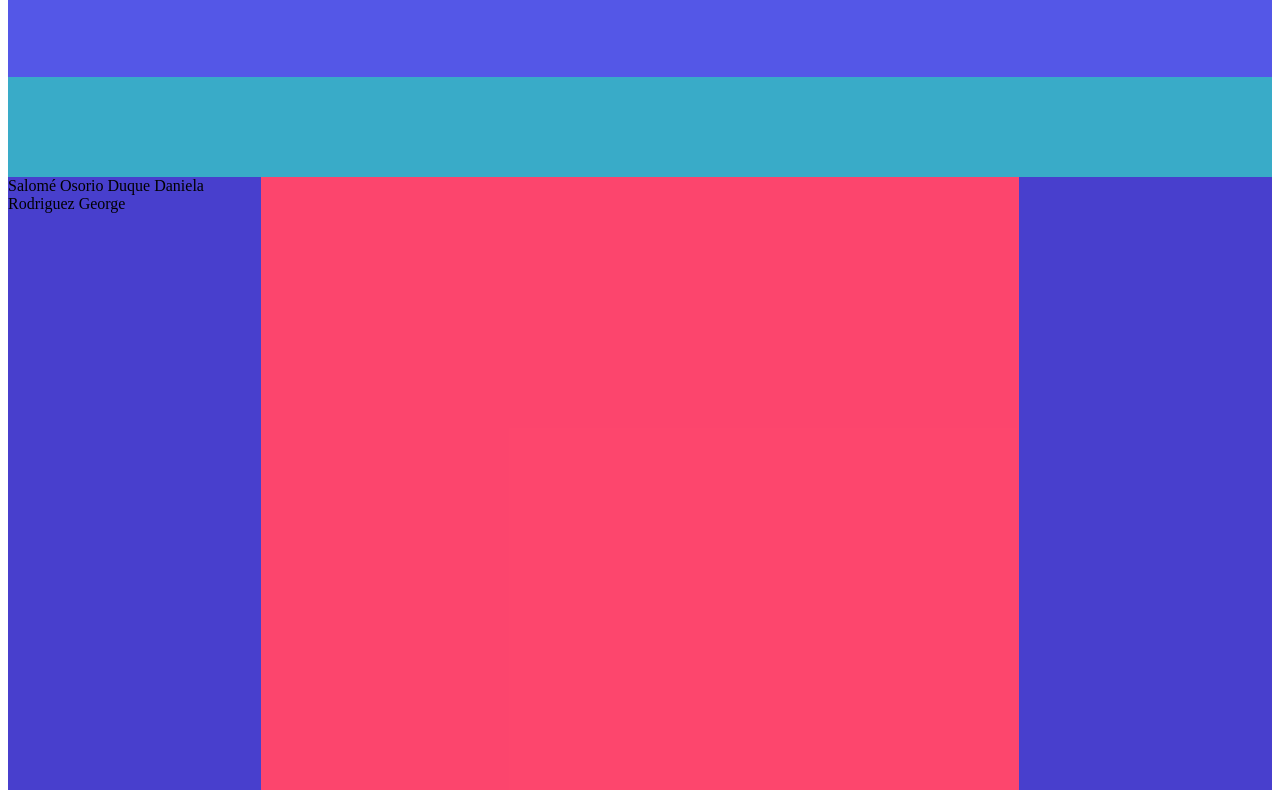
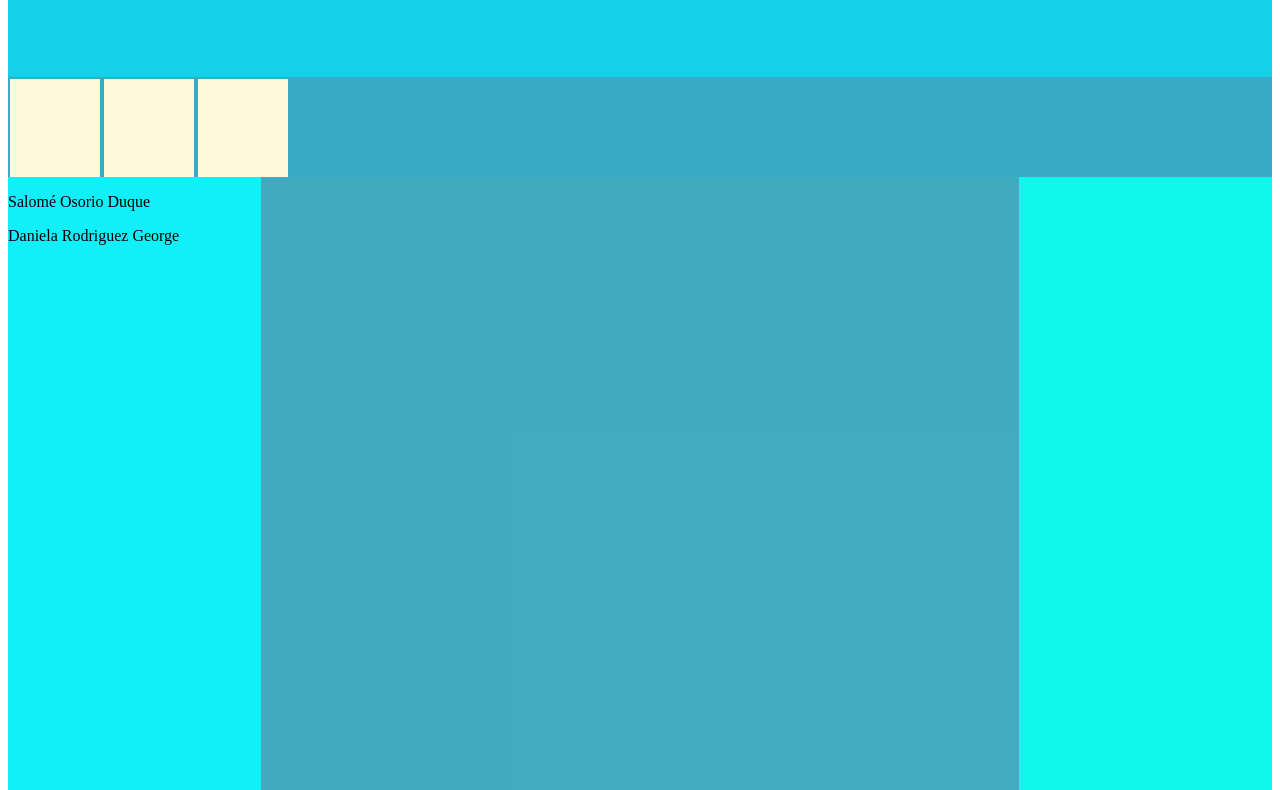
Before and after one commit to sod170310/IDEM-8-3, a plain HTML site: page index.html in a window 1280 px wide. Shown: the part 81-871 px from the top of the page. Drawn offline with Linux system fonts and the light colour scheme.

Commit message:
Actualización Cuatro

```diff
--- a/index.html
+++ b/index.html
@@ -11,9 +11,17 @@
     <div  class="contenedor">
 
         <div  class="encabezado">Tecnología e Informatica de la Información</div>
-        <div  class="menu"></div>
+        <div  class="menu">
+<div  class="Sociales"></div>
+<div  class="Inglés"></div>
+<div  class="Matemáticas"></div>
+        </div>
         <div  class="contenedor2">
-            <div  class="izquierdo">Salomé Osorio Duque
+            <div  class="izquierdo">
+                <p> Salomé Osorio Duque </p>
+
+
+
                 Daniela Rodriguez George
             </div>
             <div  class="centro"></div>
--- a/temas.css
+++ b/temas.css
@@ -2,13 +2,13 @@
 
     width: 100%;
     height: 1400px;
-    background-color: rgb(32, 119, 218);
+    background-color: rgb(10, 187, 241);
 }
 .encabezado{
 
     width: 100%;
     height: 150px;
-    background-color: rgb(84, 87, 231);
+    background-color: rgb(20, 208, 233);
     font-size: 51px;text-align: center;
 }
 .menu{
@@ -16,7 +16,28 @@
     width: 100%;
     height: 100px;
     background-color: rgb(57, 171, 200);
+    display: flex;
 
+}
+.Sociales{
+    width: 90px;
+    height: 98px;
+    background-color: cornsilk;
+    margin: 2px;
+
+}
+.Inglés{
+    width: 90px;
+    height: 98px;
+    background-color: cornsilk;
+    margin: 2px;
+
+}
+.Matemáticas{
+    width: 90px;
+    height: 98px;
+    background-color: cornsilk;
+    margin: 2px;
 }
 .contenedor2{
 
@@ -29,17 +50,17 @@
 
     width: 20%;
     height: 1200px;
-    background-color: rgb(72, 63, 205);
+    background-color: rgb(17, 240, 248);
 }
 .centro{
 
     width: 60%;
     height: 1200px;
-    background-color: rgba(255, 13, 134, 0.753);
+    background-color: rgba(6, 148, 243, 0.753);
 }
 .derecho{
 
     width: 20%;
     height: 1200px;
-    background-color: rgb(72, 63, 205);
+    background-color: rgb(14, 248, 236);
 }
```
